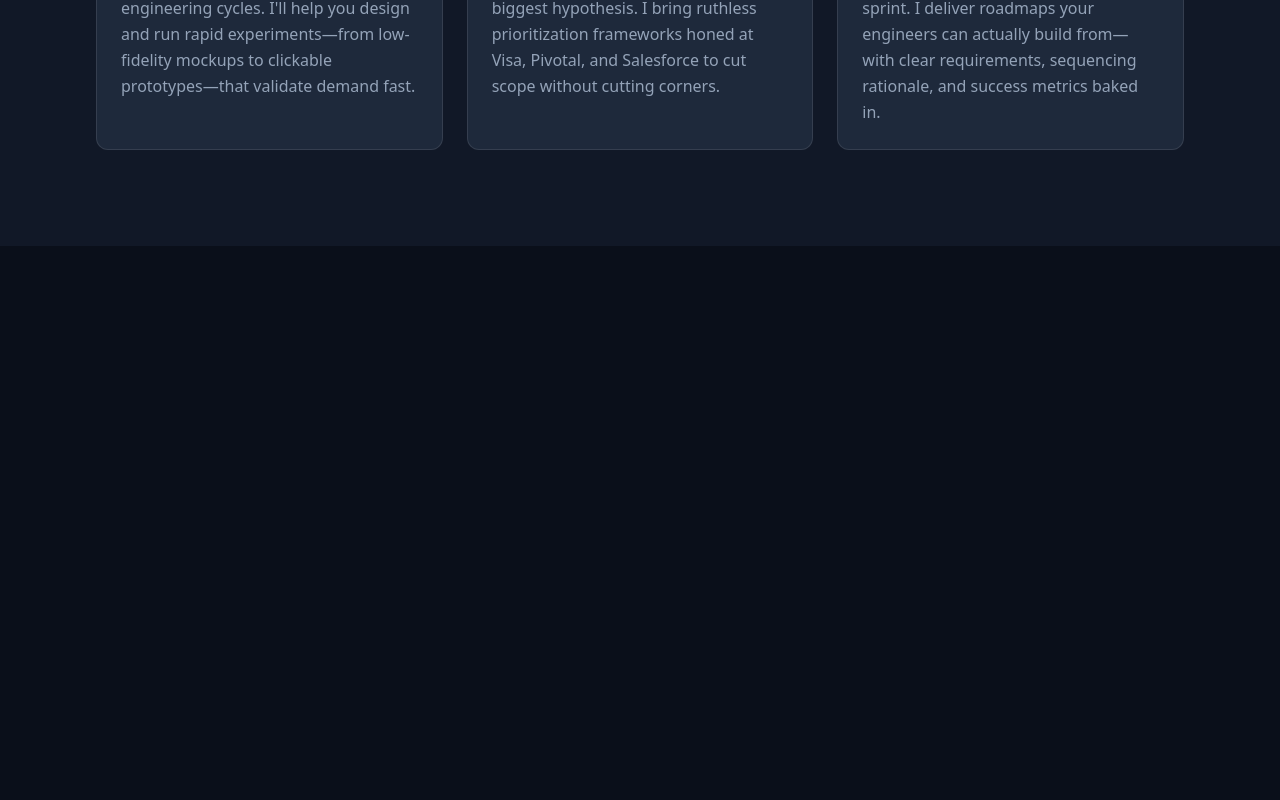
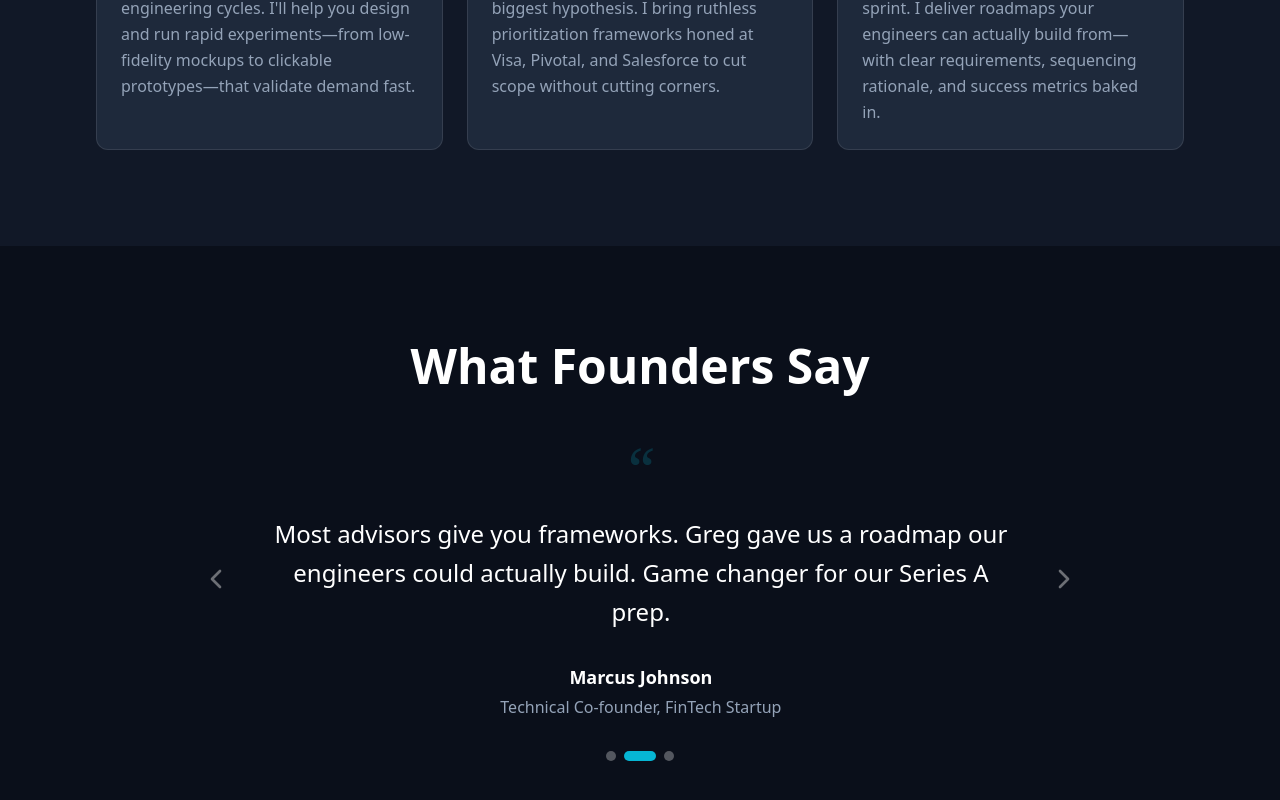
Before and after one commit to goehmen/gregoehmen-io, a Next.js app: page / in a window 1280 px wide. Shown: the part 1922-2722 px from the top of the page. Before the commit the page ends 2168 px from the top, so only its background shows below. Built offline with nearby package versions, Linux system fonts and the light colour scheme.

Commit message:
M3: Testimonial carousel complete

```diff
--- /dev/null
+++ b/app/components/Testimonials.tsx
@@ -0,0 +1,102 @@
+'use client';
+
+import { useCallback, useEffect, useState } from 'react';
+import useEmblaCarousel from 'embla-carousel-react';
+import Autoplay from 'embla-carousel-autoplay';
+import { ChevronLeft, ChevronRight } from 'lucide-react';
+
+const testimonials = [
+  {
+    quote: "Greg helped us cut through the noise and find our North Star metric. Within 6 weeks, we went from 'building features' to 'proving PMF.'",
+    author: "Sarah Chen",
+    role: "CEO & Co-founder",
+    company: "Stealth AI Startup",
+  },
+  {
+    quote: "Most advisors give you frameworks. Greg gave us a roadmap our engineers could actually build. Game changer for our Series A prep.",
+    author: "Marcus Johnson",
+    role: "Technical Co-founder",
+    company: "FinTech Startup",
+  },
+  {
+    quote: "We were drowning in feature requests. Greg helped us ruthlessly prioritize and ship an MVP that actually validated our hypothesis.",
+    author: "Emily Rodriguez",
+    role: "Head of Product",
+    company: "B2B SaaS Company",
+  },
+];
+
+export default function Testimonials() {
+  const [emblaRef, emblaApi] = useEmblaCarousel(
+    { loop: true },
+    [Autoplay({ delay: 5000, stopOnInteraction: false, stopOnMouseEnter: true })]
+  );
+  const [selectedIndex, setSelectedIndex] = useState(0);
+
+  const scrollPrev = useCallback(() => {
+    if (emblaApi) emblaApi.scrollPrev();
+  }, [emblaApi]);
+
+  const scrollNext = useCallback(() => {
+    if (emblaApi) emblaApi.scrollNext();
+  }, [emblaApi]);
+
+  const scrollTo = useCallback((index: number) => {
+    if (emblaApi) emblaApi.scrollTo(index);
+  }, [emblaApi]);
+
+  useEffect(() => {
+    if (!emblaApi) return;
+    const onSelect = () => setSelectedIndex(emblaApi.selectedScrollSnap());
+    emblaApi.on('select', onSelect);
+    onSelect();
+    return () => { emblaApi.off('select', onSelect); };
+  }, [emblaApi]);
+
+  return (
+    <section id="testimonials" className="py-20 sm:py-24 bg-background">
+      <div className="max-w-4xl mx-auto px-4 sm:px-6 lg:px-8">
+        <h2 className="text-3xl sm:text-4xl md:text-5xl font-bold text-center mb-12">
+          What Founders Say
+        </h2>
+
+        <div className="relative">
+          {/* Previous Arrow */}
+          <button onClick={scrollPrev} className="absolute left-0 top-1/2 -translate-y-1/2 -translate-x-2 sm:-translate-x-8 p-2 text-white/40 hover:text-white transition-colors z-10" aria-label="Previous testimonial">
+            <ChevronLeft className="w-8 h-8" />
+          </button>
+
+          {/* Carousel */}
+          <div className="overflow-hidden" ref={emblaRef}>
+            <div className="flex">
+              {testimonials.map((testimonial, index) => (
+                <div key={index} className="flex-[0_0_100%] min-w-0 px-8 sm:px-12">
+                  <div className="text-center">
+                    <div className="text-6xl text-accent-teal/20 font-serif leading-none mb-4">&ldquo;</div>
+                    <blockquote className="text-xl md:text-2xl leading-relaxed mb-8">{testimonial.quote}</blockquote>
+                    <cite className="not-italic block">
+                      <span className="text-lg font-semibold">{testimonial.author}</span>
+                      <span className="block text-foreground-secondary mt-1">{testimonial.role}, {testimonial.company}</span>
+                    </cite>
+                  </div>
+                </div>
+              ))}
+            </div>
+          </div>
+
+          {/* Next Arrow */}
+          <button onClick={scrollNext} className="absolute right-0 top-1/2 -translate-y-1/2 translate-x-2 sm:translate-x-8 p-2 text-white/40 hover:text-white transition-colors z-10" aria-label="Next testimonial">
+            <ChevronRight className="w-8 h-8" />
+          </button>
+        </div>
+
+        {/* Dot Navigation */}
+        <div className="flex justify-center gap-2 mt-8">
+          {testimonials.map((_, index) => (
+            <button key={index} onClick={() => scrollTo(index)} className={`w-2.5 h-2.5 rounded-full transition-all duration-300 ${index === selectedIndex ? 'bg-accent-teal w-8' : 'bg-white/30 hover:bg-white/50'}`} aria-label={`Go to testimonial ${index + 1}`} />
+          ))}
+        </div>
+      </div>
+    </section>
+  );
+}
--- a/app/page.tsx
+++ b/app/page.tsx
@@ -1,11 +1,13 @@
 import Hero from './components/Hero';
 import Services from './components/Services';
+import Testimonials from './components/Testimonials';
 
 export default function Home() {
   return (
     <main>
       <Hero />
       <Services />
+      <Testimonials />
     </main>
   );
 }
--- a/package.json
+++ b/package.json
@@ -9,6 +9,8 @@
     "lint": "eslint"
   },
   "dependencies": {
+    "embla-carousel-autoplay": "^8.6.0",
+    "embla-carousel-react": "^8.6.0",
     "lucide-react": "^0.575.0",
     "next": "16.1.6",
     "next-themes": "^0.4.6",
```
Also changed, not shown: 1 other file (tests, documents, lock files or other folders).
